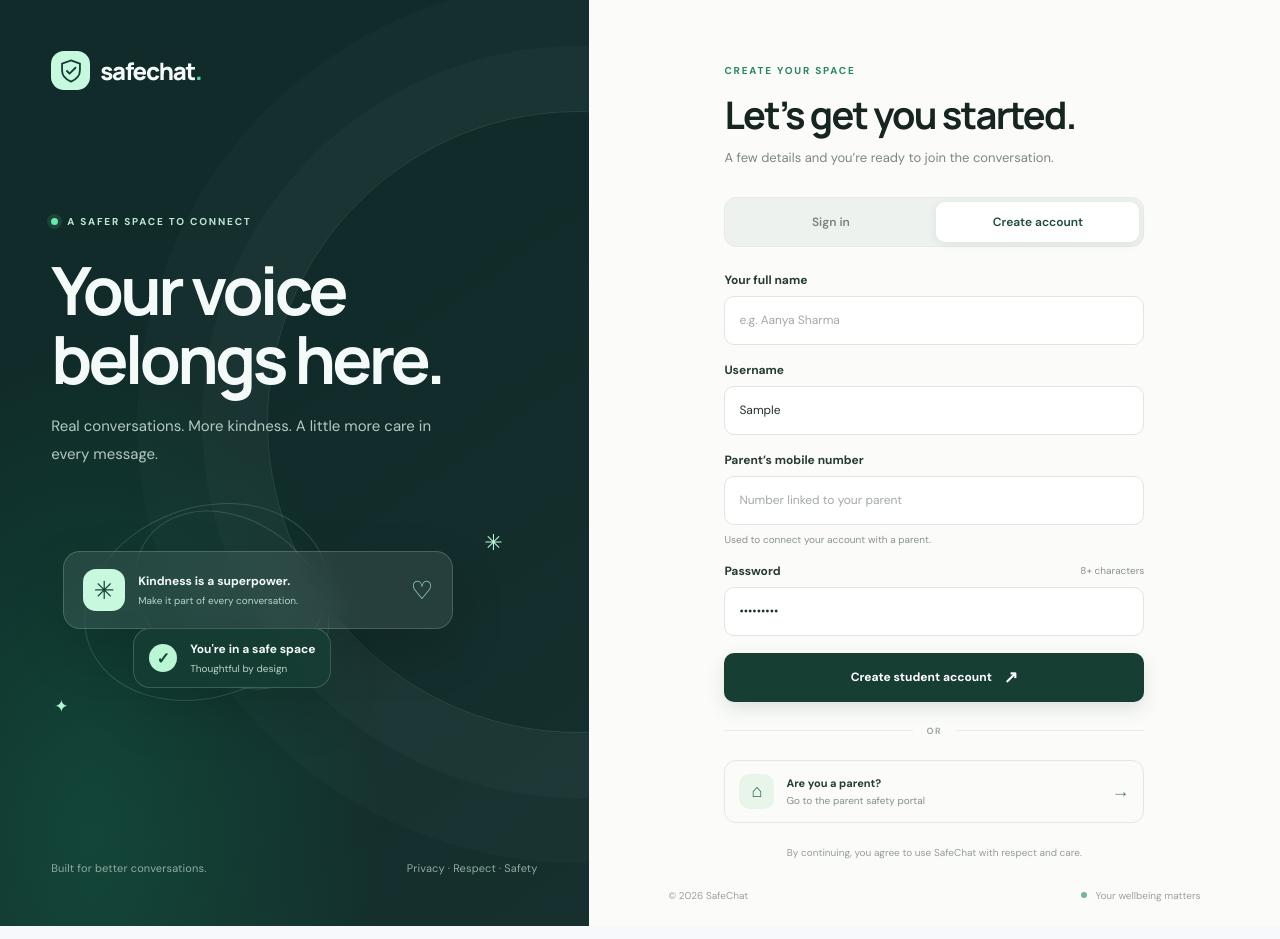
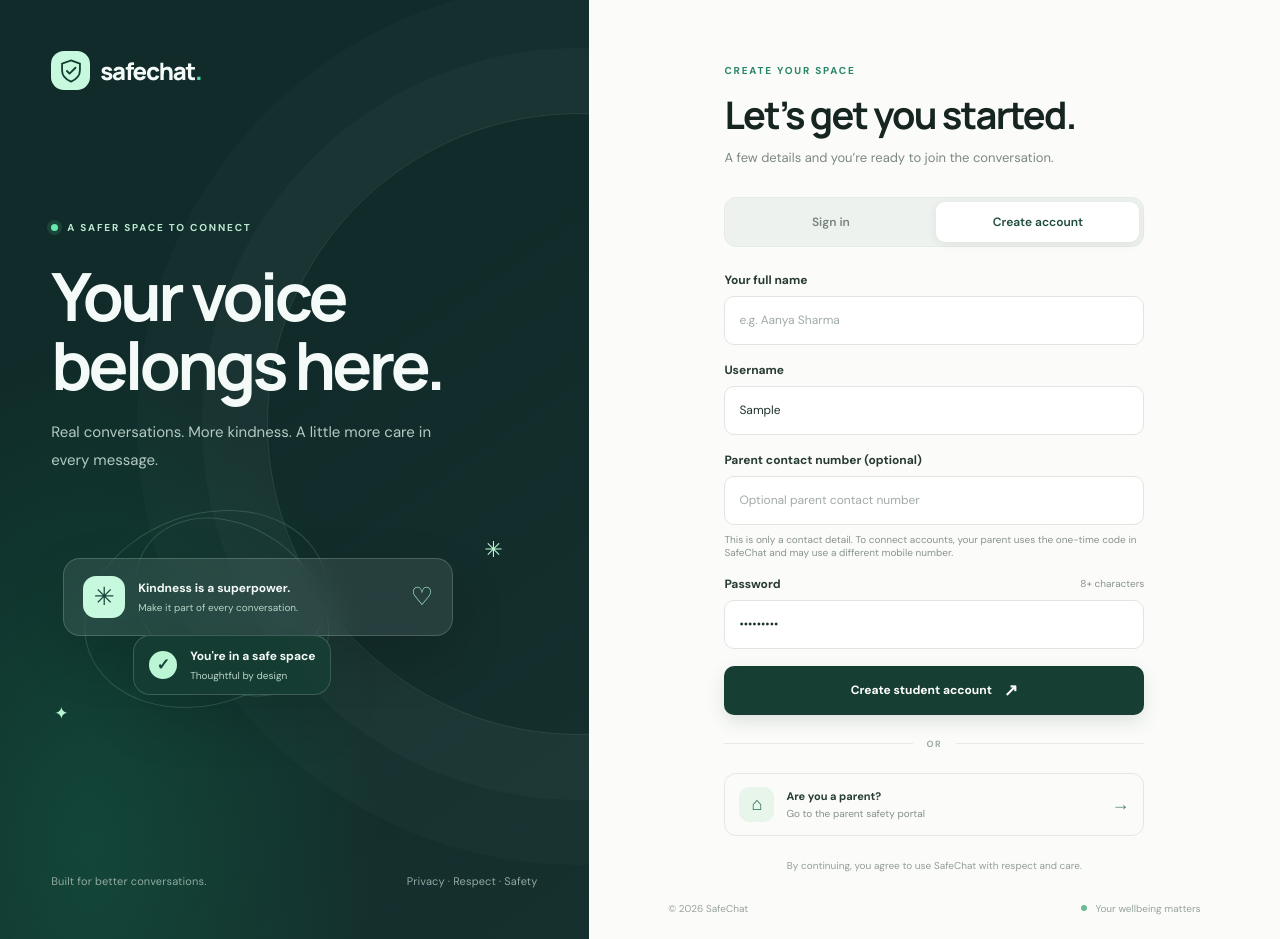
Before and after one commit to Shivendr0309/Safe-Chat, a React (Create React App) app in the folder chatguard-frontend/: page /login in a window 1280 px wide. Both pictures are taken after typing "Sample", "Sample123" into the empty fields and a click on the button "Create account". Built offline with nearby package versions, Linux system fonts and the light colour scheme; no server answers.

Commit message:
Fix SafeChat consistency: Login.js

```diff
--- a/chatguard-frontend/src/Login.js
+++ b/chatguard-frontend/src/Login.js
@@ -86,7 +86,7 @@ function Login({ onLoginSuccess }) {
           <form className="auth-form" onSubmit={handleSubmit}>
             {isRegister && <div className="auth-field"><label htmlFor="student-name">Your full name</label><input id="student-name" type="text" placeholder="e.g. Aanya Sharma" value={name} onChange={e => setName(e.target.value)} autoComplete="name" maxLength={100} required disabled={loading} /></div>}
             <div className="auth-field"><label htmlFor="student-username">Username</label><input id="student-username" type="text" placeholder="Enter your username" value={username} onChange={e => setUsername(e.target.value)} autoComplete="username" minLength={3} maxLength={30} required disabled={loading} /></div>
-            {isRegister && <div className="auth-field"><label htmlFor="parent-mobile">Parent’s mobile number</label><input id="parent-mobile" type="tel" placeholder="Number linked to your parent" value={mobileNumber} onChange={e => setMobileNumber(e.target.value)} autoComplete="tel" required disabled={loading} /><span className="auth-field-hint">Used to connect your account with a parent.</span></div>}
+            {isRegister && <div className="auth-field"><label htmlFor="parent-mobile">Parent contact number (optional)</label><input id="parent-mobile" type="tel" placeholder="Optional parent contact number" value={mobileNumber} onChange={e => setMobileNumber(e.target.value)} autoComplete="tel" disabled={loading} /><span className="auth-field-hint">This is only a contact detail. To connect accounts, your parent uses the one-time code in SafeChat and may use a different mobile number.</span></div>}
             <div className="auth-field"><div className="auth-label-row"><label htmlFor="student-password">Password</label><span className="auth-inline-note">{isRegister ? '8+ characters' : 'Keep it private'}</span></div><input id="student-password" type="password" placeholder={isRegister ? 'Create a strong password' : 'Enter your password'} value={password} onChange={e => setPassword(e.target.value)} autoComplete={isRegister ? 'new-password' : 'current-password'} minLength={8} required disabled={loading} /></div>
             {notice.message && <div className={`auth-notice ${notice.type}`} role={notice.type === 'error' ? 'alert' : 'status'}>{notice.type === 'error' ? '!' : '✓'} <span>{notice.message}</span></div>}
             <button className="auth-submit" type="submit" disabled={loading}>{loading ? <><span className="auth-spinner" /> Please wait…</> : <>{isRegister ? 'Create student account' : 'Sign in to SafeChat'} <span aria-hidden="true">↗</span></>}</button>
```
